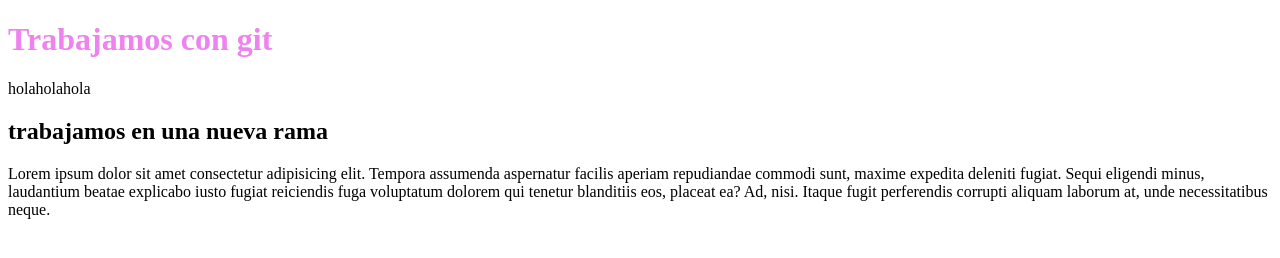
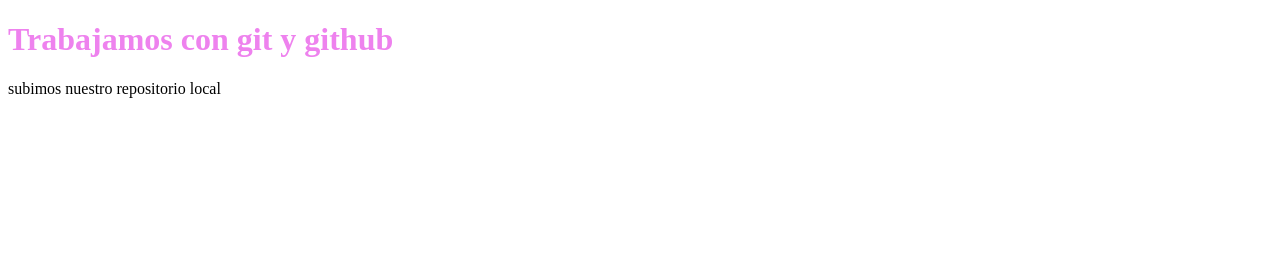
Before and after one commit to maiaaroman/proyecto-prueba, a plain HTML site: page index.html in a window 1280 px wide. Drawn offline with Linux system fonts and the light colour scheme; files that its build step writes are made by us from their sources.

Commit message:
aprendemos github

```diff
--- a/index.html
+++ b/index.html
@@ -9,13 +9,9 @@
 </head>
 <body>
 
-    <h1>Trabajamos con git</h1>
-    <p>holaholahola</p>
+    <h1>Trabajamos con git y github</h1>
+    <p>subimos nuestro repositorio local</p>
 
-    <div>
-        <h2>trabajamos en una nueva rama</h2>
-        <p>Lorem ipsum dolor sit amet consectetur adipisicing elit. Tempora assumenda aspernatur facilis aperiam repudiandae commodi sunt, maxime expedita deleniti fugiat. Sequi eligendi minus, laudantium beatae explicabo iusto fugiat reiciendis fuga voluptatum dolorem qui tenetur blanditiis eos, placeat ea? Ad, nisi. Itaque fugit perferendis corrupti aliquam laborum at, unde necessitatibus neque.</p>
-    </div>
 
 </body>
 </html>
```
